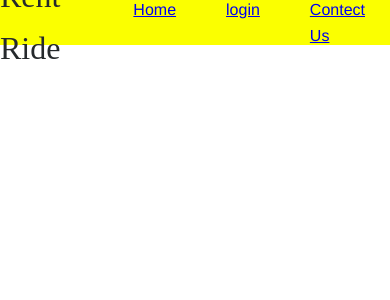
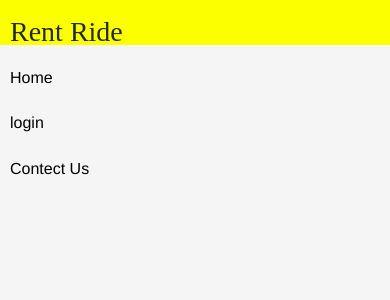
Before and after one commit to dhruv09dotcom/Rent-Ride, a PHP site: page / in a window 390 px wide. Shown: the top 300 px of the page. Run offline with PHP 8.4, Linux system fonts and the light colour scheme.

Commit message:
Style change

```diff
--- a/styles.css
+++ b/styles.css
@@ -8,53 +8,68 @@
 body {
     font-family: Arial, sans-serif;
     background-size: cover;
+    background-color: #f5f5f5; /* Added a fallback background color */
     color: #25292c;
     line-height: 1.6;
 }
 
 /* Navigation Bar */
-nav{
+nav {
     display: flex;
-    justify-content: space-around;
+    justify-content: space-between; /* Adjusted for better alignment */
     align-items: center;
     height: 45px;
     background-color: #fbff00;
+    padding: 0 20px; /* Added padding for spacing */
 }
 
-nav ul{
+nav ul {
     display: flex;
     justify-content: center;
+    list-style: none; /* Ensure consistent list styling */
 }
 
-nav ul li{
-    list-style: none;
-    margin: 0 25px;
-    font-family: 'Franklin Gothic Medium', 'Arial Narrow', Arial, sans-serif;;
+nav ul li {
+    margin: 0 15px; /* Adjusted margin for better spacing */
+    font-family: 'Franklin Gothic Medium', 'Arial Narrow', Arial, sans-serif;
 }
 
-.left{
-    font-size: 32px;
+nav ul li a {
+    text-decoration: none; /* Added for cleaner links */
+    color: #000000;
+    font-size: 16px;
+}
+
+nav ul li a:hover {
+    text-decoration: underline;
+}
+
+.left {
+    font-size: 28px; /* Slightly reduced size for better balance */
     font-family: 'Times New Roman', Times, serif;
 }
 
 /* Container */
 .container {
-    background: rgba(255, 235, 120, 0.521);
+    background: rgba(255, 235, 120, 0.6); /* Adjusted opacity for better readability */
     padding: 20px;
     border-radius: 10px;
     max-width: 420px;
     margin: 90px auto;
-    box-shadow: 0 0 15px rgba(0, 0, 0, 0.5);
+    box-shadow: 0 4px 10px rgba(0, 0, 0, 0.1); /* Softer shadow */
     text-align: center;
     color: #000000;
 }
 
 .container h2 {
     margin-bottom: 20px;
+    font-size: 24px;
+    font-weight: bold;
 }
 
 .container p {
     font-size: 14px;
+    margin-bottom: 20px; /* Added spacing for better layout */
 }
 
 /* Form Elements */
@@ -62,6 +77,7 @@ form label {
     display: block;
     text-align: left;
     margin: 10px 0 5px;
+    font-weight: bold; /* Added for emphasis */
 }
 
 form input {
@@ -71,11 +87,13 @@ form input {
     border: 1px solid #ddd;
     border-radius: 5px;
     background: #f9f9f9;
+    font-size: 14px;
 }
 
 form input:focus {
     border-color: #5cb85c;
     outline: none;
+    background-color: #fff; /* Added slight highlight for focus */
 }
 
 button {
@@ -91,7 +109,7 @@ button {
 }
 
 button:hover {
-    background-color: #fbff00;
+    background-color: #f9e000; /* Slightly darker shade on hover */
 }
 
 /* Form Links */
@@ -111,13 +129,20 @@ button:hover {
 
 /* Responsive Design */
 @media (max-width: 768px) {
-    .navbar {
+    nav {
         flex-direction: column;
         align-items: flex-start;
+        padding: 10px; /* Adjust padding for smaller screens */
     }
 
-    .navbar a {
-        margin: 5px 0;
+    nav ul {
+        flex-direction: column;
+        width: 100%;
+        padding: 0;
+    }
+
+    nav ul li {
+        margin: 10px 0; /* Adjust margin for stacked items */
     }
 
     .container {
```
